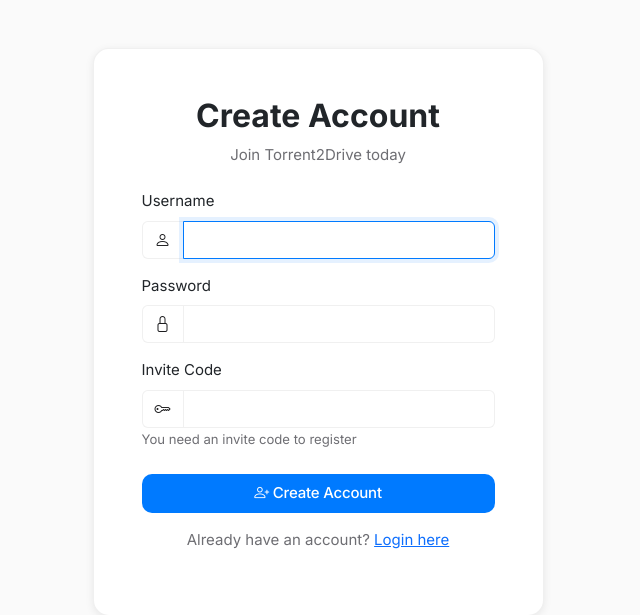
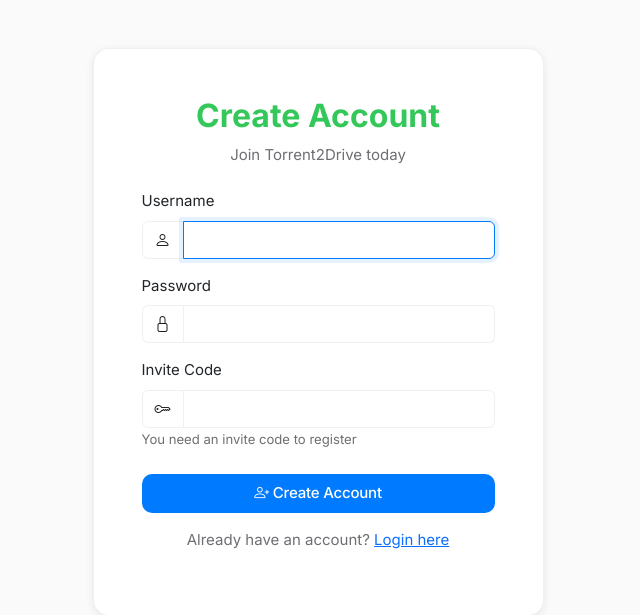
Before and after one commit to Monster-ZeroX/HerokuHosted, a Flask app: page /register in a window 1280 px wide. Shown: the part 71-686 px from the top of the page, without its empty margins (322-962 px from the left). Run offline with Flask 3, Linux system fonts and the light colour scheme; some libraries are stand-ins or nearby versions.

Commit message:
Color auth headings green across themes

```diff
--- a/webapp/templates/base.html
+++ b/webapp/templates/base.html
@@ -137,6 +137,10 @@
 
         .card-body {
             padding: 1.5rem;
+        }
+
+        .accent-heading {
+            color: var(--apple-green);
         }
 
         .btn {
--- a/webapp/templates/login.html
+++ b/webapp/templates/login.html
@@ -6,7 +6,7 @@
         <div class="card">
             <div class="card-body p-5">
                 <div class="text-center mb-4">
-                    <h2 class="fw-bold">Welcome Back</h2>
+                    <h2 class="fw-bold accent-heading">Welcome Back</h2>
                     <p class="text-muted">Login to your account</p>
                 </div>
 
--- a/webapp/templates/register.html
+++ b/webapp/templates/register.html
@@ -6,7 +6,7 @@
         <div class="card">
             <div class="card-body p-5">
                 <div class="text-center mb-4">
-                    <h2 class="fw-bold">Create Account</h2>
+                    <h2 class="fw-bold accent-heading">Create Account</h2>
                     <p class="text-muted">Join Torrent2Drive today</p>
                 </div>
 
```
